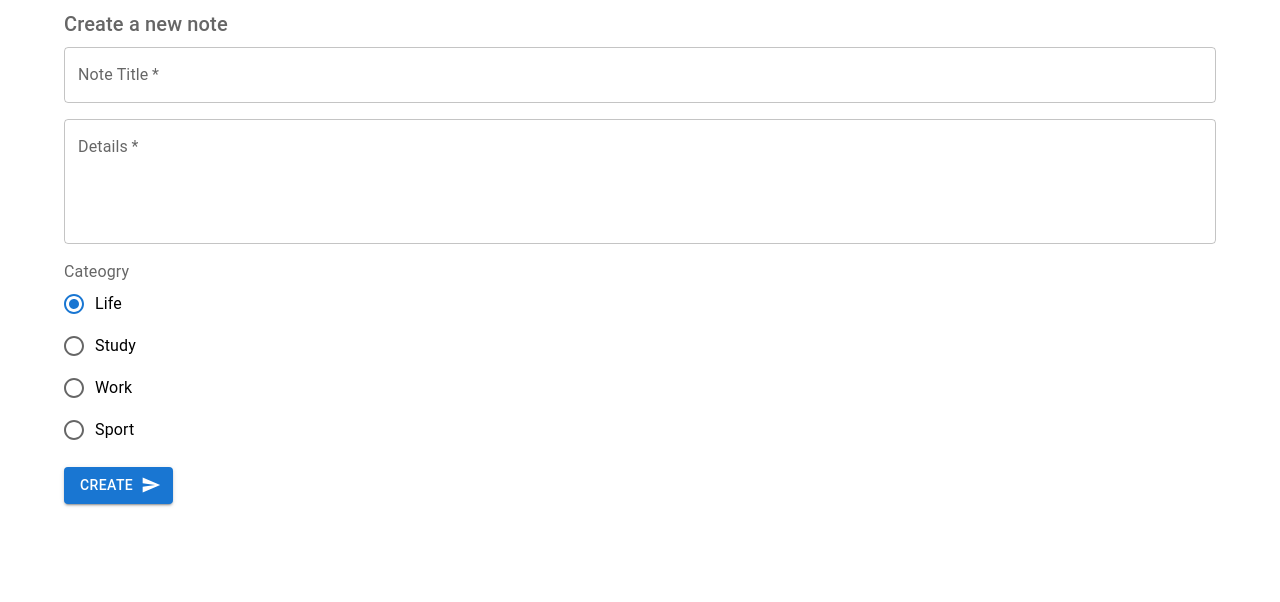
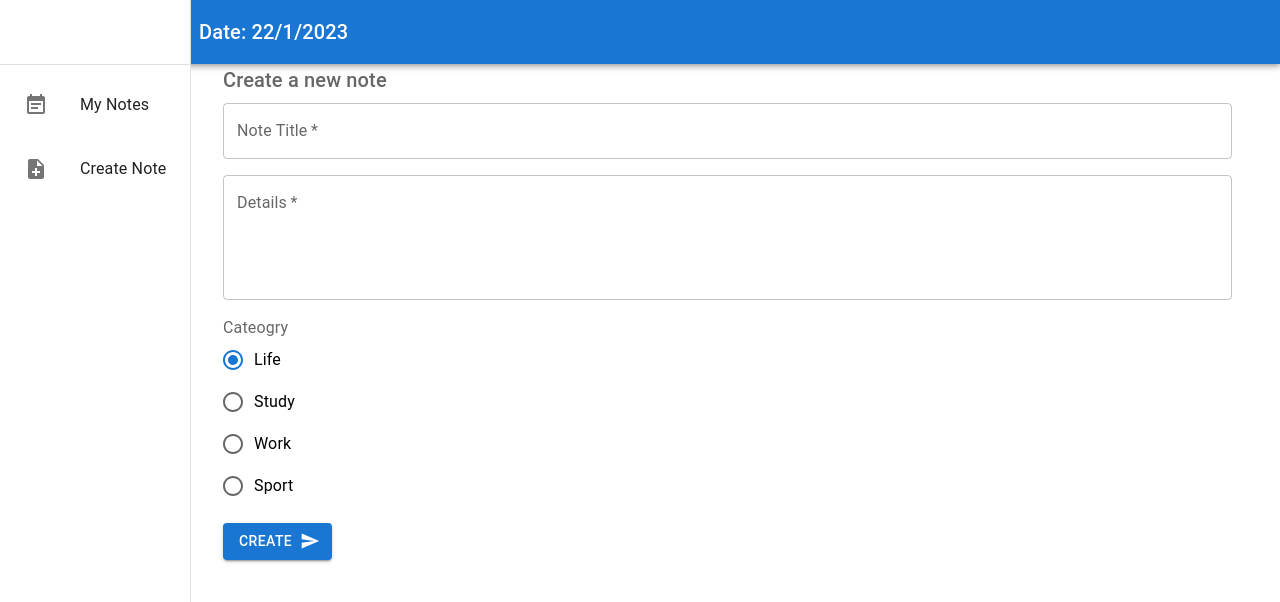
Before and after one commit to muhammadderic/book-apps, a React (Vite) app: page /create in a window 1280 px wide. Shown: the top 602 px of the page. Built offline with nearby package versions, Linux system fonts and the light colour scheme.

Commit message:
Create Layout, Drawer and PageBar component

```diff
--- a/src/App.jsx
+++ b/src/App.jsx
@@ -1,13 +1,16 @@
 import { Route, Routes } from "react-router-dom"
 import Create from "./pages/Create"
 import Notes from "./pages/Notes"
+import Layout from "./components/Layout"
 
 function App() {
   return (
-    <Routes>
-      <Route path="/" element={<Notes />} />
-      <Route path="/create" element={<Create />} />
-    </Routes>
+    <Layout>
+      <Routes>
+        <Route path="/" element={<Notes />} />
+        <Route path="/create" element={<Create />} />
+      </Routes>
+    </Layout>
   )
 }
 
--- /dev/null
+++ b/src/components/Layout.jsx
@@ -0,0 +1,22 @@
+import { Container } from "@mui/material"
+import LeftDrawer from "./LeftDrawer"
+import PageBar from "./PageBar"
+
+const drawerWidth = 175
+
+function Layout({ children }) {
+  return (
+    <>
+      <PageBar
+        drawerWidth={drawerWidth} />
+      <LeftDrawer
+        drawerWidth={drawerWidth} />
+      <Container
+        sx={{ width: `calc(100% - ${drawerWidth}px)`, ml: `${drawerWidth}px` }}>
+        {children}
+      </Container>
+    </>
+  )
+}
+
+export default Layout
--- /dev/null
+++ b/src/components/LeftDrawer.jsx
@@ -0,0 +1,49 @@
+import { Divider, Drawer, List, ListItem, ListItemButton, ListItemIcon, ListItemText, Toolbar } from "@mui/material"
+import EventNoteIcon from '@mui/icons-material/EventNote';
+import NoteAddIcon from '@mui/icons-material/NoteAdd';
+import { useNavigate } from "react-router-dom";
+
+const menuItems = [
+  {
+    text: "My Notes",
+    path: "/",
+    icon: <EventNoteIcon />
+  },
+  {
+    text: "Create Note",
+    path: "/create",
+    icon: <NoteAddIcon />
+  }
+]
+
+function LeftDrawer({ drawerWidth }) {
+  const navigate = useNavigate()
+
+  return (
+    <Drawer
+      sx={{ width: drawerWidth }}
+      variant="permanent"
+      anchor="left">
+      <Toolbar />
+      <Divider />
+      <List>
+        {menuItems.map(item => (
+          <ListItem
+            key={item.text}>
+            <ListItemButton
+              sx={{ p: 1 }}
+              onClick={() => navigate(item.path)}>
+              <ListItemIcon>
+                {item.icon}
+              </ListItemIcon>
+              <ListItemText
+                primary={item.text} />
+            </ListItemButton>
+          </ListItem>
+        ))}
+      </List>
+    </Drawer>
+  )
+}
+
+export default LeftDrawer
--- /dev/null
+++ b/src/components/PageBar.jsx
@@ -0,0 +1,24 @@
+import { AppBar, Toolbar, Typography } from "@mui/material"
+
+function PageBar({ drawerWidth }) {
+  const nowDate = new Date
+
+  return (
+    <AppBar
+      position="static"
+      sx={{
+        width: `calc(100% - ${drawerWidth}px)`,
+        ml: `${drawerWidth}px`
+      }}>
+      <Toolbar>
+        <Typography
+          variant="h6"
+          component="div">
+          Date: {nowDate.getDate()}/{nowDate.getMonth()}/{nowDate.getFullYear()}
+        </Typography>
+      </Toolbar>
+    </AppBar>
+  )
+}
+
+export default PageBar
--- a/src/index.css
+++ b/src/index.css
@@ -0,0 +1,3 @@
+body {
+  margin: 0;
+}
```
